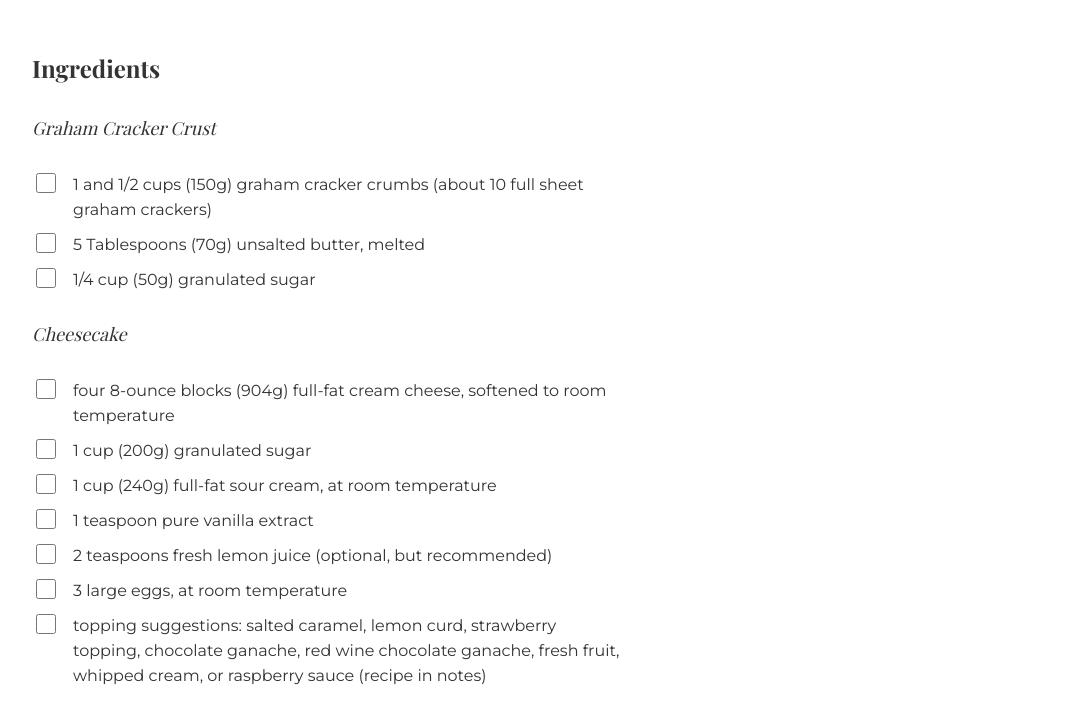
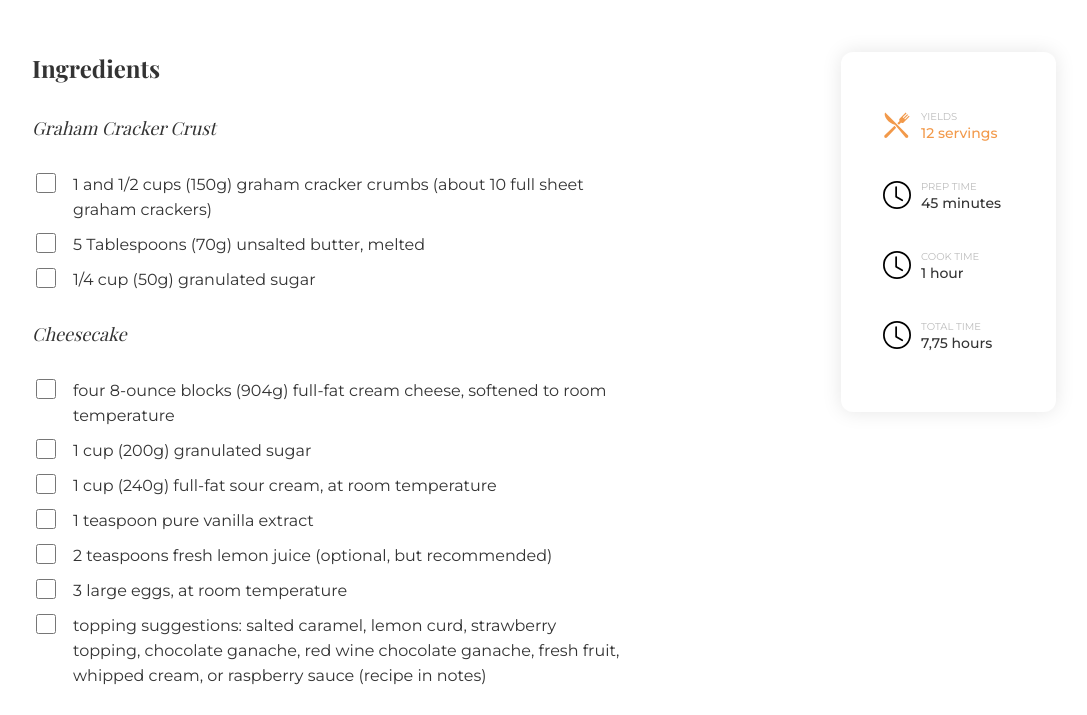
Before and after one commit to Oleksiy-Lyashenko/recipe_page, a React app: page / in a window 1280 px wide. Shown: the part 696-1411 px from the top of the page, without its empty margins (96-1183 px from the left). Built offline with nearby package versions, Linux system fonts and the light colour scheme.

Commit message:
created time-block

```diff
--- a/src/components/App.js
+++ b/src/components/App.js
@@ -1,5 +1,8 @@
 import dots from './assets/6dots.svg';
 import headerImg from './assets/photo1.png';
+
+import { BsClock } from 'react-icons/bs';
+import { GiKnifeFork } from 'react-icons/gi';
 
 function App() {
   return (
@@ -27,6 +30,58 @@ function App() {
       <div className="content">
         <div className="wrapper">
           <div className="content__body">
+            <div className="time-block__item time-block__item--mobile">
+              <GiKnifeFork size="28px" color="#F2994A" className="time-block__svg" />
+
+              <div className="time-block__text-block">
+                <p className="time-block__title">Yields</p>
+
+                <p className="time-block__subtitle time-block__subtitle--orange">12 servings</p>
+              </div>
+            </div>
+
+            <div className="time-block">
+              <div className="time-block__item time-block__item--desktop">
+                <GiKnifeFork size="28px" color="#F2994A" className="time-block__svg" />
+
+                <div className="time-block__text-block">
+                  <p className="time-block__title">Yields</p>
+
+                  <p className="time-block__subtitle time-block__subtitle--orange">12 servings</p>
+                </div>
+              </div>
+
+              <div className="time-block__item">
+                <BsClock size="28px" className="time-block__svg" />
+
+                <div className="time-block__text-block">
+                  <p className="time-block__title">Prep TIme</p>
+
+                  <p className="time-block__subtitle">45 minutes</p>
+                </div>
+              </div>
+
+              <div className="time-block__item">
+                <BsClock size="28px" className="time-block__svg" />
+
+                <div className="time-block__text-block">
+                  <p className="time-block__title">Cook Time</p>
+
+                  <p className="time-block__subtitle">1 hour</p>
+                </div>
+              </div>
+
+              <div className="time-block__item">
+                <BsClock size="28px" className="time-block__svg" />
+
+                <div className="time-block__text-block">
+                  <p className="time-block__title">Total Time</p>
+
+                  <p className="time-block__subtitle">7,75 hours</p>
+                </div>
+              </div>
+            </div>
+
             <article className="ingredients">
               <h2 className="content__title">Ingredients</h2>
 
@@ -131,7 +186,7 @@ function App() {
             </article>
 
             <article className="instructions">
-              <h2 className="content__title">Instructions</h2>
+              <h2 className="content__title content__title--instructions">Instructions</h2>
 
               <div className="instructions__text-block">
                 <div className="instructions__number-block">
--- a/src/components/styles/index.scss
+++ b/src/components/styles/index.scss
@@ -28,16 +28,28 @@ code {
 }
 
 .header {
-  margin-bottom: 48px;
+  margin-bottom: 24px;
+
+  @include onBigPhone {
+    margin-bottom: 48px;
+  }
 
   &__title {
     margin-bottom: 12px;
 
     font-family: 'Playfair Display';
     font-weight: 700;
-    font-size: 48px;
+    font-size: 24px;
 
     color: #000000;
+
+    @include onPhone {
+      font-size: 36px;
+    }
+
+    @include onBigPhone {
+      font-size: 48px;
+    }
   }
 
   &__text-block {
@@ -46,7 +58,11 @@ code {
 
     max-width: 600px;
 
-    margin-bottom: 40px;
+    margin-bottom: 20px;
+
+    @include onBigPhone {
+      margin-bottom: 40px;
+    }
 
     &__img {
       margin-top: 5px;
@@ -59,10 +75,15 @@ code {
       font-family: 'Montserrat';
       font-style: italic;
       font-weight: 500;
-      font-size: 14px;
-      line-height: 17px;
+      font-size: 12px;
+      line-height: 15px;
 
       color: #4f4f4f;
+
+      @include onPhone {
+        font-size: 14px;
+        line-height: 17px;
+      }
     }
   }
 
@@ -74,11 +95,128 @@ code {
 .content {
   &__title {
     font-weight: 700;
-    font-size: 24px;
-    line-height: 32px;
+    font-size: 18px;
+    line-height: 24px;
 
     margin: 0;
-    margin-bottom: 32px;
+    margin-bottom: 13px;
+
+    @include onBigPhone {
+      font-size: 24px;
+      line-height: 32px;
+
+      margin-bottom: 32px;
+    }
+
+    &--instructions {
+      font-size: 24px;
+      line-height: 32px;
+      margin-bottom: 28px;
+
+      @include onBigPhone {
+        font-size: 24px;
+        line-height: 32px;
+      }
+    }
+  }
+
+  &__body {
+    position: relative;
+  }
+}
+
+.time-block {
+  box-sizing: border-box;
+
+  display: flex;
+  justify-content: space-between;
+
+  max-width: 600px;
+  width: 100%;
+  // height: 360px;
+  margin-bottom: 30px;
+
+  background: #ffffff;
+
+  font-family: 'Montserrat';
+
+  @include onSmallDesktop {
+    position: absolute;
+    top: 0;
+    right: 0;
+
+    flex-direction: column;
+    justify-content: space-around;
+
+    width: 215px;
+    height: 360px;
+
+    padding: 40px 0;
+    padding-left: 42px;
+
+    background: #ffffff;
+    box-shadow: 0px 0px 20px rgba(0, 0, 0, 0.1);
+    border-radius: 12px;
+  }
+
+  &__svg {
+    margin-right: 10px;
+  }
+
+  &__item {
+    display: flex;
+
+    &--mobile {
+      margin-bottom: 24px;
+
+      @include onSmallDesktop {
+        display: none;
+      }
+    }
+
+    &--desktop {
+      display: none;
+
+      @include onSmallDesktop {
+        display: flex;
+      }
+    }
+  }
+
+  &__title {
+    margin: 0;
+
+    font-size: 8px;
+    line-height: 10px;
+    text-transform: uppercase;
+
+    color: #bdbdbd;
+
+    margin-bottom: 2px;
+
+    @include onPhone {
+      font-size: 10px;
+      line-height: 12px;
+    }
+  }
+
+  &__subtitle {
+    margin: 0;
+
+    font-weight: 500;
+    font-size: 10px;
+    line-height: 12px;
+
+    color: #333333;
+
+    @include onPhone {
+      font-size: 14px;
+      line-height: 17px;
+    }
+
+    &--orange {
+      color: #f2994a;
+    }
   }
 }
 
@@ -86,22 +224,18 @@ code {
   font-family: 'Playfair Display';
   color: #333333;
 
-  &__title {
-    font-weight: 700;
-    font-size: 24px;
-    line-height: 32px;
-
-    margin: 0;
-    margin-bottom: 32px;
-  }
-
   &__subtitle {
     font-style: italic;
     font-weight: 400;
-    font-size: 18px;
+    font-size: 16px;
 
     margin: 0;
-    margin-bottom: 30px;
+    margin-bottom: 24px;
+
+    @include onBigPhone {
+      font-size: 18px;
+      margin-bottom: 30px;
+    }
   }
 
   &__list {
@@ -137,10 +271,14 @@ code {
 
     font-family: 'Montserrat';
     font-weight: 400;
-    font-size: 16px;
+    font-size: 14px;
     line-height: 25px;
 
     word-wrap: normal;
+
+    @include onBigPhone {
+      font-size: 16px;
+    }
   }
 }
 
```
Also changed, not shown: package.json (+6 -1 lines), src/components/assets/timer.svg (added), 1 other file.
